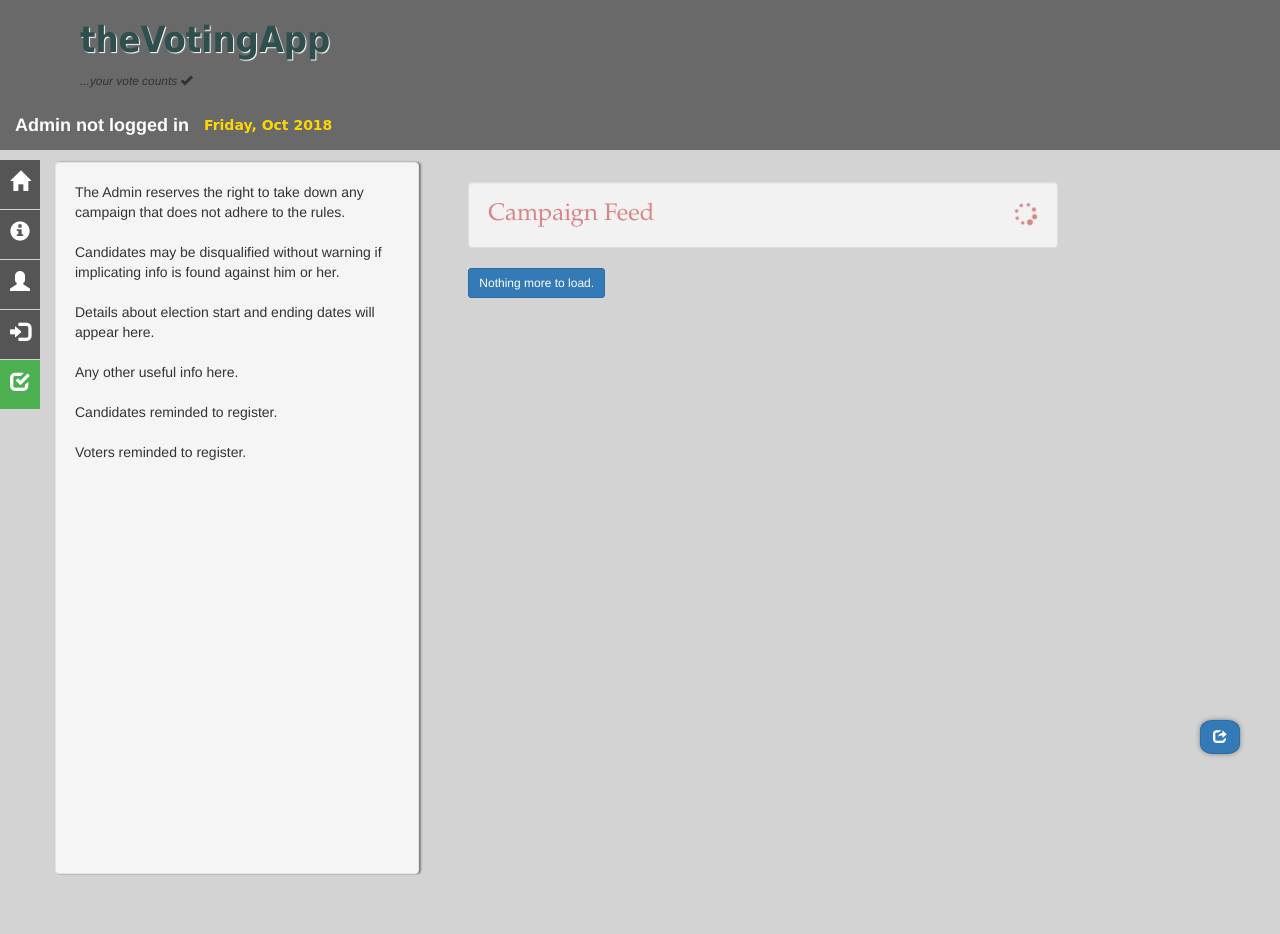
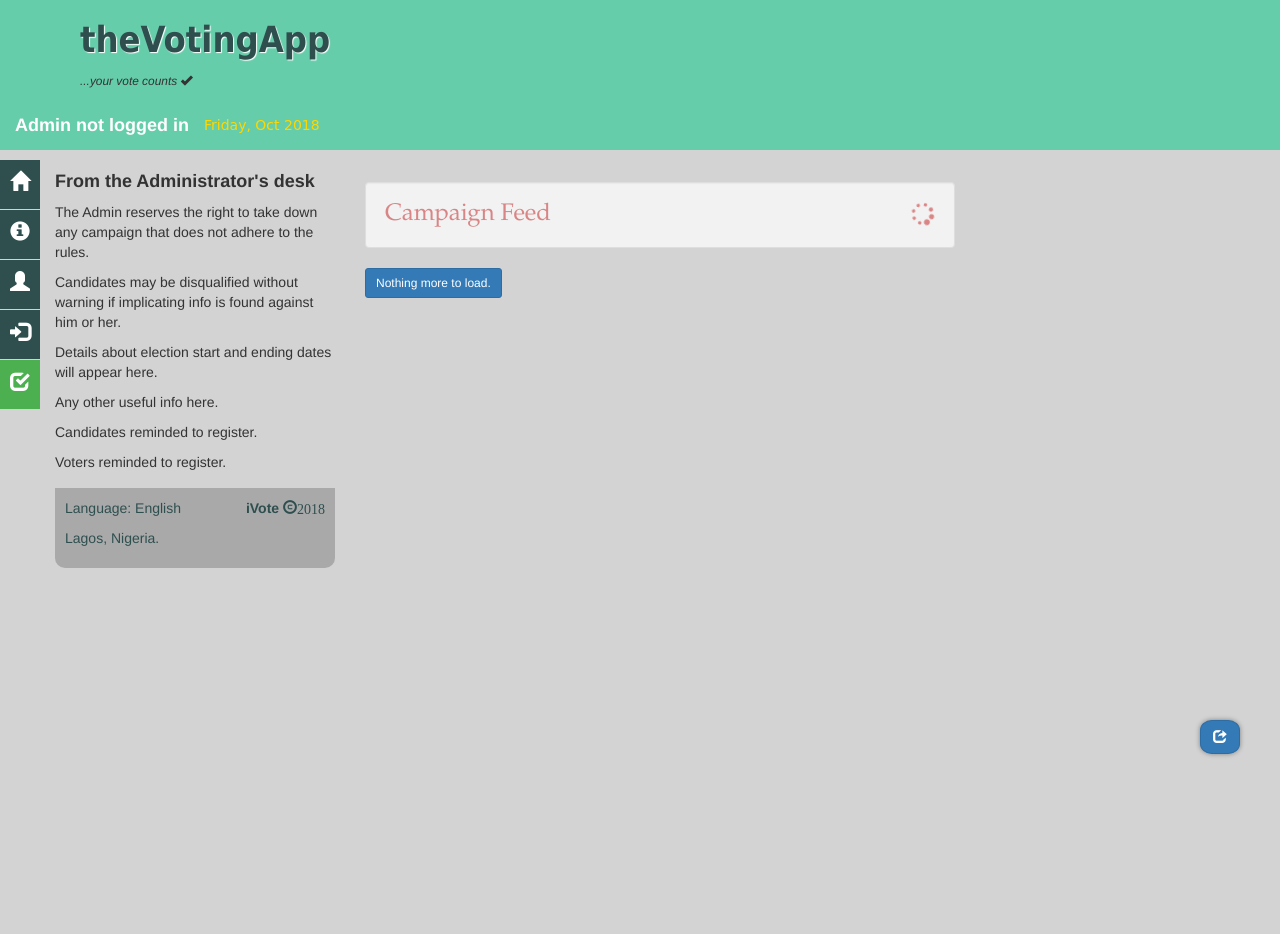
Before and after one commit to thick-skin/votingSystem, a CodeIgniter app: page /votingsystem/index.php/users/login in a window 1280 px wide. After the commit the page ends 757 px from the top, so only its background shows below. Run offline with CodeIgniter, Linux system fonts and the light colour scheme; data that the repository does not hold is empty; some libraries are stand-ins or nearby versions.

Commit message:
Some Changes

```diff
--- a/application/views/pages/home.php
+++ b/application/views/pages/home.php
@@ -24,16 +24,35 @@
 button#say:hover{
 	background-color: grey !important;
 }
-	.col-sm-4, h3.well{
+
+.side-bar{
+	height: 89vh;
+}
+	.side-bar, h3.well{
 		position: sticky;
-		top: 70px;
+		top: 60px;
 	}
-	#ads, p#campaign{
+	p#campaign{
 		box-shadow: 2px 0 2px 0 grey;
 	}
+
+	div.footer{
+		background-color: darkgrey;
+		color: darkslategrey;
+		margin-top: 2vh;
+		padding: 10px;
+		border-bottom-left-radius: 10px;
+		border-bottom-right-radius: 10px;
+	}
+
 	@media screen and (max-height: 560px) {
-		.col-sm-4{position: initial;}
+		.side-bar{position: initial; margin-bottom: 20vh;}
+		div.right{
+		/*	display: none;*/
+		}
 	}
+
+
 	.loader {
   border: 2px solid #f3f3f3;
   border-radius: 50%;
@@ -56,13 +75,13 @@ button#say:hover{
 }
 </style>
 <div class="row">
-<div class="col-sm-4">
-<div id="ads" class="well" style="width: 95%; height: 89vh;">
+<div class="col-sm-3 side-bar">
+<div id="ads" style="width: 100%;">
 		<input type="hidden" name="candidate" id="candidate" value="<?= $title; ?>">
 	<?php if ($candidateSet == true): ?>
 		<?php foreach ($candidate1 as $candidate): ?>
 
-		<div id="profile-picture"><img class="img-thumbnail" style="height:40vh; width: 50vh;" src="<?php echo site_url(); ?>assets/img/candidates/<?php echo $candidate['image']; ?>"></div>
+		<div id="profile-picture"><img class="img-thumbnail" style="min-height: 40vh; max-height:51vh; width: 100%;" src="<?php echo site_url(); ?>assets/img/candidates/<?php echo $candidate['image']; ?>"></div>
 		<div id="profile-details" style="background-color: white; border-bottom: 5px solid grey; padding: 5px;"><h4 style="font-weight: bold; background-color: lightgrey; padding: 7px 7px;">@ <?php echo $candidate['uname'] ?><br><small><?php echo $candidate['first_name'] ?> <?php echo $candidate['last_name'] ?> <?php echo $candidate['other_name'] ?></small></h4>
 		<p><?php echo $candidate['dep'] ?> department. <br>
 		 <?php echo $candidate['year'] ?> level <br>
@@ -73,14 +92,20 @@ button#say:hover{
 	</div>
 		<?php endforeach; ?>
 		<?php else: ?>
-	The Admin reserves the right to take down any campaign that does not adhere to the rules.<br><br>
-	Candidates may be disqualified without warning if implicating info is found against him or her.<br><br>
-	Details about election start and ending dates will appear here. <br><br>
-	Any other useful info here. <br><br>
-	Candidates reminded to register. <br><br>
-	Voters reminded to register.
+	<h4><b>From the Administrator's desk</b></h4>
+	<p>The Admin reserves the right to take down any campaign that does not adhere to the rules.</p>
+	<p>Candidates may be disqualified without warning if implicating info is found against him or her.</p>
+	<p>Details about election start and ending dates will appear here.</p>
+	<p>Any other useful info here.</p>
+	<p>Candidates reminded to register.</p>
+	<p>Voters reminded to register.</p>
 	<?php endif; ?>
 </div>
+	<div class="footer">
+		<p>Language: English<b class="pull-right">iVote <i class="glyphicon glyphicon-copyright-mark"><?php echo date("Y"); ?></i></b>
+		<p>Lagos, Nigeria.</p>
+	</p>
+	</div>
 </div>
 <div class="col-sm-6">
 	<h3 class="well" style="width: 100%; background-color: white; opacity: 0.7; font-family: Book Antiqua; color: rgb(220,100,100);"><?php if ($candidateSet == true) {
@@ -90,6 +115,18 @@ button#say:hover{
 
 </div>
 <div id="load-more" style="display: inline-flex;"><p>Loading campaign...<p class="loader"></p></p></div>
+</div>
+<div class="col-sm-3 right" style="height: 50vh;">
+	<?php if ($candidateSet == true): ?>
+	<div style="bottom: 5vh; position: fixed; width: 50%">
+		<form>
+			<div class="form-group" style="display: inline-flex;">
+			<input class="form-control" type="text" name="" placeholder="Send Message..." style="border-bottom-left-radius: 20px; border-top-left-radius: 20px; border-top-right-radius: 0; border-bottom-right-radius: 0;">
+			<button type="button" class="btn btn-info" style="border-bottom-left-radius: 0; border-top-left-radius: 0; border-top-right-radius: 20px; border-bottom-right-radius: 20px;"><i class="glyphicon glyphicon-chevron-right"></i></button>
+			</div>
+		</form>
+	</div>
+<?php endif; ?>
 </div>
 </div><br><br>
 
--- a/application/views/templates/header.php
+++ b/application/views/templates/header.php
@@ -18,6 +18,7 @@
     width: 100%;
     z-index: 9999 !important;
     background-color: #2f4f4f !important;
+    border-bottom: 1px solid white !important;
   }
 
 .nav-wrapper
@@ -37,7 +38,6 @@
     text-decoration: none;
     padding-right: 50px;
   	color: gold;
-    font-weight: bold;
     font-family: cursive;
   }
   #mySidenav a {
@@ -59,22 +59,22 @@
 
 #home {
     top: 160px;
-    background-color: #555;
+    background-color: #2f4f4f;
 }
 
 #about {
     top: 210px;
-    background-color: #555;
+    background-color: #2f4f4f;
 }
 
 #candidates {
     top: 260px;
-    background-color: #555;
+    background-color: #2f4f4f;
 }
 
 #admin {
     top: 310px;
-    background-color: #555;
+    background-color: #2f4f4f;
 }
 
 #votes {
@@ -83,11 +83,11 @@
 }
 #register {
   top: 310px;
-  background-color: #555;
+  background-color: #2f4f4f;
 }
 #dashb {
   top: 360px;
-  background-color: #555;
+  background-color: #2f4f4f;
 }
 
 @media screen and (max-height: 560px) {
@@ -106,19 +106,19 @@
 }
 #home {
     top: 160px;
-    background-color: #555;
+    background-color: #2f4f4f;
 }
 #about {
     top: 200px;
-    background-color: #555;
+    background-color: #2f4f4f;
 }
 #candidates {
     top: 240px;
-    background-color: #555;
+    background-color: #2f4f4f;
 }
 #admin {
     top: 280px;
-    background-color: #555;
+    background-color: #2f4f4f;
 }
 #votes {
     top: 320px;
@@ -126,11 +126,11 @@
 }
 #register {
   top: 280px;/*320px*/
-  background-color: #555;
+  background-color: #2f4f4f;
 }
 #dashb {
   top: 320px;/*360px*/
-  background-color: #555;
+  background-color: #2f4f4f;
 }
 #modd {width: 45vh;}
 }
@@ -208,12 +208,12 @@
 </div>
 <!--VOTE MODAL ENDS HERE-->
 
-<div id="navDiv" class="container-fluid" style="padding-left: 10vh; background-color: #696969; height:100px;">
+<div id="navDiv" class="container-fluid" style="padding-left: 10vh; background-color: #66cdaa; height:100px;">
   <h1 style="font-family: Tahoma; font-weight: bold;"><a style="text-decoration: none; color:#2f4f4f;text-shadow: 1px 1px 1px white;" href="<?php echo base_url(); ?>">theVotingApp</a></h1>
   <small><i id="small" style="display: none;">...your vote counts <span class="glyphicon glyphicon-ok"></span></i></small>
 </div>
 <div class="nav-wrapper">
-<nav class="navbar navbar-default" data-spy="affix" data-offset-top="100" style="border-radius: 0%; border:none; background-color: #696969;">
+<nav class="navbar navbar-default" data-spy="affix" data-offset-top="100" style="border-radius: 0%; border:none; background-color: #66cdaa;">
 	<div class="container-fluid">
     <div class="navbar-header">
       <?php if ($this->session->userdata('log_in') || $this->session->userdata('voter_in')) : ?>
@@ -221,7 +221,7 @@
         <span style="color: white;" class="glyphicon glyphicon-menu-hamburger"></span>
       </button>
       <?php endif; ?>
-      <a class="navbar-brand" href="#" style="font-weight: bolder; color: white;"><?= $title; ?></a>
+      <a class="navbar-brand" href="#" style="font-weight: bold; color: white;"><?= $title; ?></a>
 	  <ul style="display: flex; padding-left: 0; flex-wrap: wrap;">
 	    <li style="list-style: none; margin-top: 15px;"><a id="date" href="#"><?php date_default_timezone_set('Africa/Lagos'); echo date("l, M Y");
       //echo ', '.date("h:i:sa"); ?></a></li>
--- a/application/views/vote/results.php
+++ b/application/views/vote/results.php
@@ -25,7 +25,7 @@
     </select>
   </div>
 <div class="col-sm-10" style="display: inline-flex;">
-  <h5>Showing results for the year</h5> <h5 id="year">: <?php echo 2023; ?></h5>
+  <h4>Showing results for the year</h4> <h4 id="year">: <?php echo 2023; ?></h4>
 </div>
 </div>
 <div class="well col-sm-offset-1 col-sm-10">
@@ -81,7 +81,7 @@
       e.preventDefault();
       var value = $(this).attr('value');
       //alert(value);
-      $('h5#year').text(':  '+value);
+      $('h4#year').text(':  '+value);
       //$('')
     });
 
```
Also changed, not shown: assets/img/candidates/funmi.jpg (added), assets/img/candidates/girl1.jpg (deleted), assets/img/candidates/john1.jpg (deleted), assets/img/candidates/kroos.png (added), assets/img/soccer.jpg (added).
